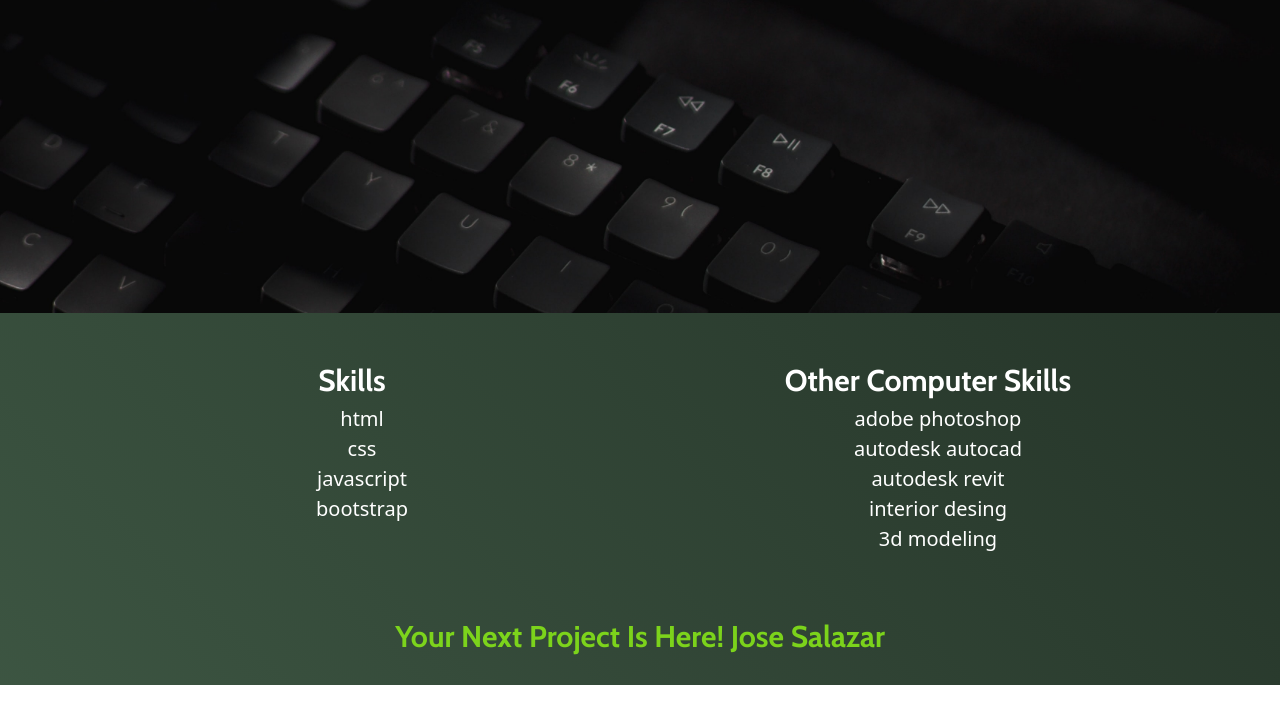
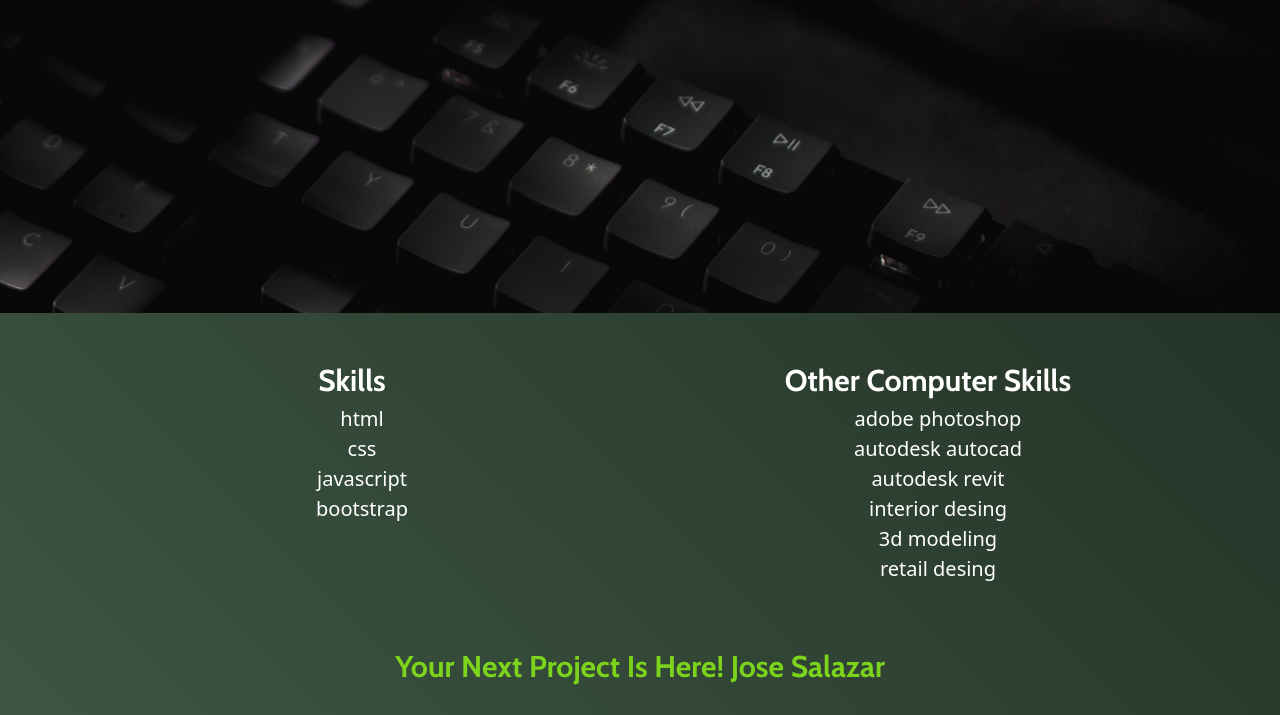
Before and after one commit to josesalazar23/portafolio, a plain HTML site: page index.html in a window 1280 px wide. Shown: the part 487-1202 px from the top of the page. Before the commit the page ends 1172 px from the top, so only its background shows below. Drawn offline with nearby package versions, Linux system fonts and the light colour scheme.

Commit message:
Agrege un skill mas

```diff
--- a/index.html
+++ b/index.html
@@ -75,6 +75,7 @@
                     <li>autodesk revit</li>
                     <li>interior desing</li>
                     <li>3d modeling</li>
+                    <li>retail desing</li>
                 </uL>
             </div>
 
```
